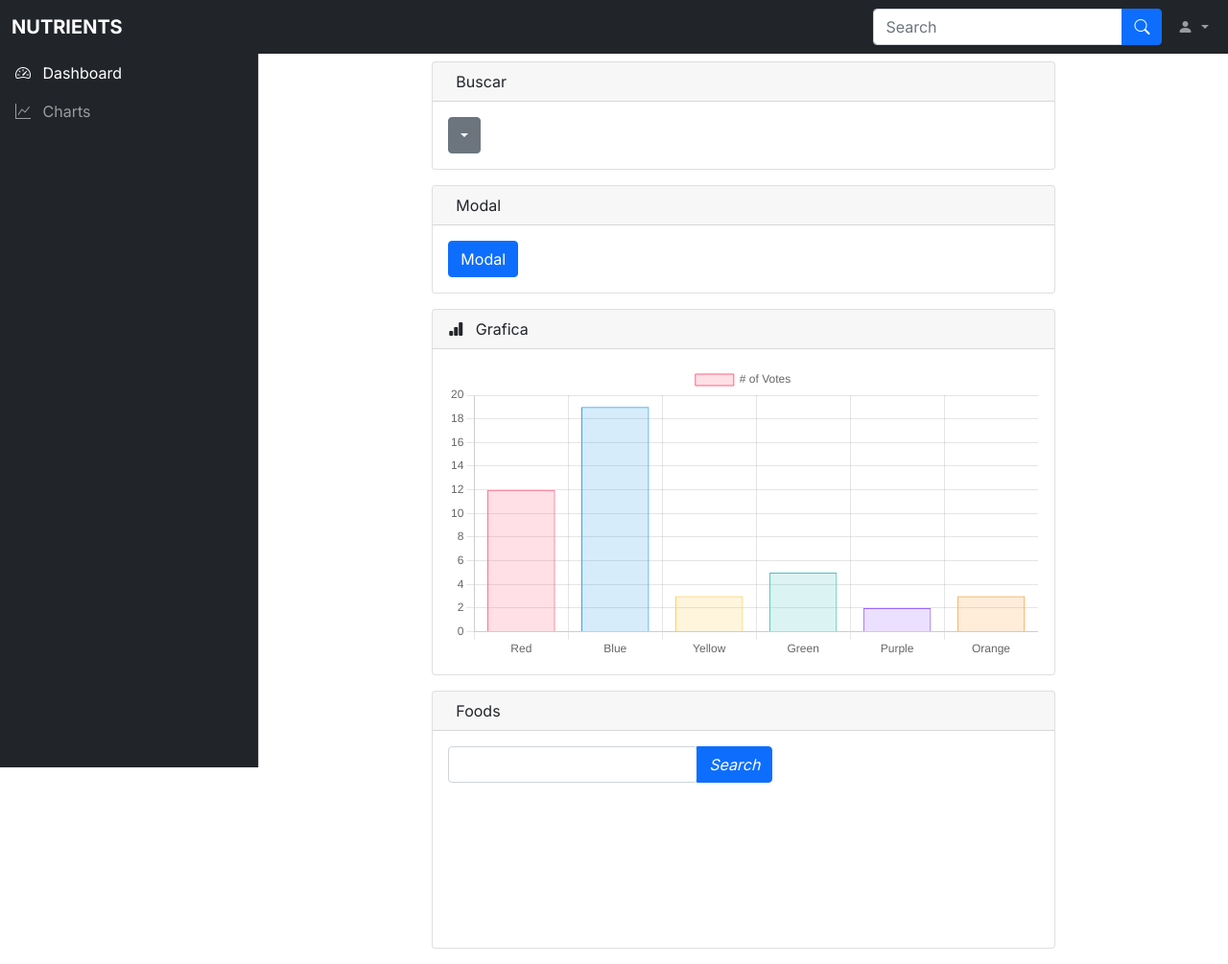
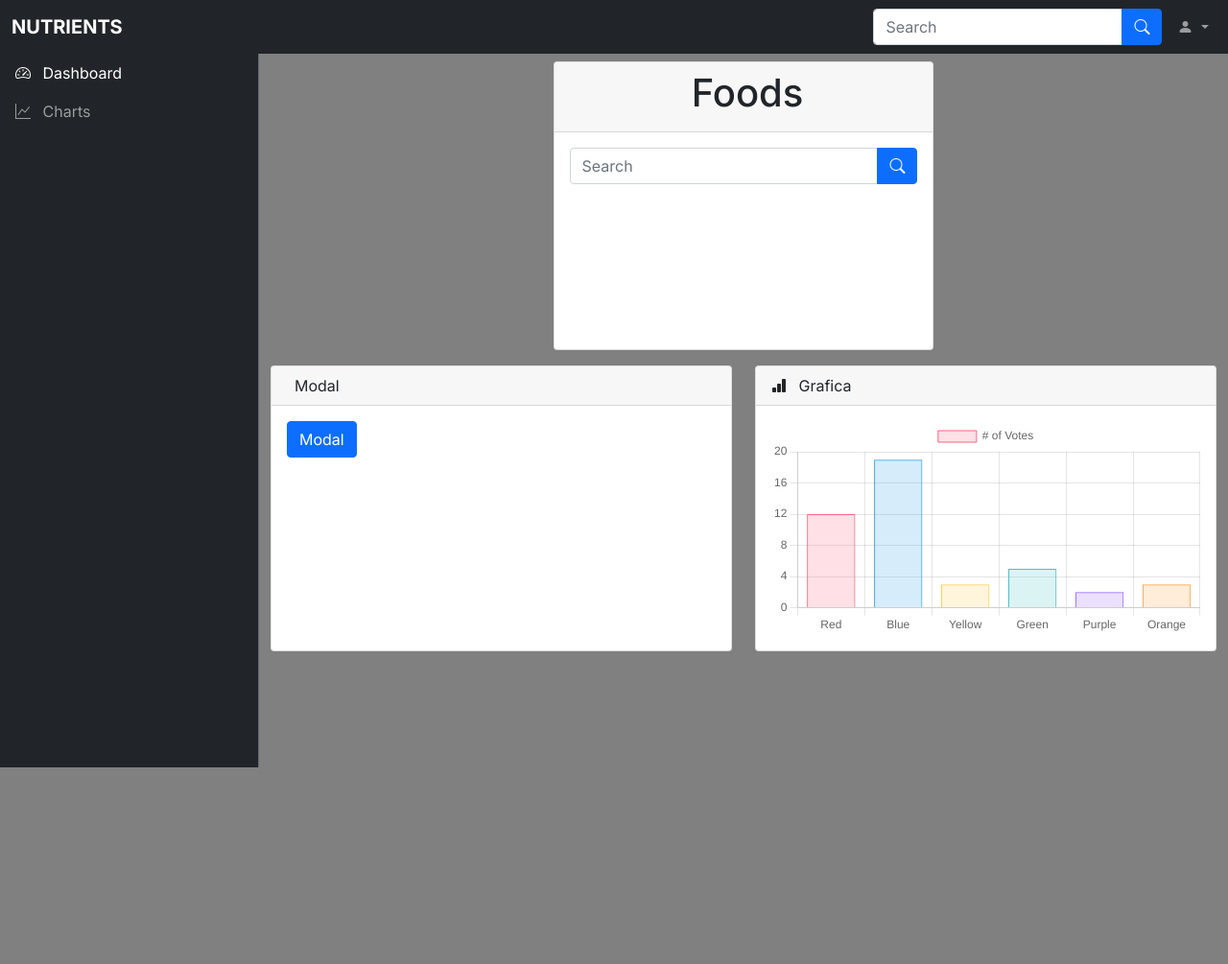
Before and after one commit to AlejandroHDZ2021/Proyecto-3-Dashboard, a plain HTML site: page index.html in a window 1280 px wide. Shown: the whole page at 96% size. After the commit the page ends 800 px from the top, so only its background shows below. Drawn offline with nearby package versions, Linux system fonts and the light colour scheme.

Commit message:
card modified

```diff
--- a/index.html
+++ b/index.html
@@ -9,7 +9,7 @@
     <link rel="stylesheet" href="css/style.css" />
     <title>Nutrients Dashboard</title>
   </head>
-  <body>
+  <body style="background-color: gray;">
     <!--Menu superior -->
     <nav class="navbar navbar-expand-lg navbar-dark bg-dark fixed-top">
       <div class="container-fluid">
@@ -95,43 +95,34 @@
       <div class="container-fluid">
 
         <div class="row justify-content-center">
-          <div class="col-md-8 mb-3">
+            <div class="col-md-5 mb-3">
               <div class="card h-100">
-              <div class="card-header">
-                <span class="me-2"><i></i></span>
-                Buscar
+                <div class="card-header text-center">
+                  <h1>
+                  <span class="me-2"><i class="bi bi-food"></i></span>
+                  Foods
+                </h1>
                 </div>
-              <div class="card-body" >
-                <div class="dropdown hierarchy-select" id="example">
-                  <button type="button" class="btn btn-secondary dropdown-toggle" id="example-two-button" data-toggle="dropdown" aria-haspopup="true" aria-expanded="false"></button>
-                  <div class="dropdown-menu" aria-labelledby="example-two-button">
-                    <div class="hs-searchbox">
-                        <input type="text" class="form-control" autocomplete="off">
+                <div class="card-body">
+                        <div class="input-group">
+                          <input class="form-control" type="search" onkeypress="getData()" id="form1" placeholder="Search" aria-label="Search"/>
+                          <button type="button" onclick="getData()" class="btn btn-primary" type="submit">
+                            <i class="bi bi-search"></i>
+                          </button>
                         </div>
-                        <div class="hs-menu-inner">
-
-                            <div class="dropdown-item" data-value="1" href="#">
-                              <img src="" alt="">
-                              <a>11</a>
+                        <div class="container">
 
                         </div>
-                            <div class="dropdown-item" data-value="2" href="#">
-                              <img src="" alt="">
-                              <a>22</a>
-                            </div>
-                            <div class="dropdown-item" data-value="3" href="#">
-                              <img src="" alt="">
-                              <a>33</a>
+                        <canvas id="information"></canvas>
 
                   </div>
               </div>
             </div>
-                    </div>
+
 
         </div>
-            </div>
-          </div>
-          <div class="col-md-8 mb-3">
+        <div class="row justify-content-center">
+          <div class="col-md-6 mb-3">
             <div class="card h-100">
               <div class="card-header">
                 <span class="me-2"><i></i></span>
@@ -164,9 +155,7 @@
               </div>
             </div>
           </div>
-        </div>
-        <div class="row justify-content-center">
-          <div class="col-md-8 mb-3">
+          <div class="col-md-6 mb-3">
             <div class="card h-100">
               <div class="card-header">
                 <span class="me-2"><i class="bi bi-bar-chart-fill"></i></span>
@@ -178,30 +167,7 @@
             </div>
           </div>
         </div>
-        <div class="row justify-content-center">
-          <div class="col-md-8 mb-3">
-            <div class="card h-100">
-              <div class="card-header">
-                <span class="me-2"><i class="bi bi-food"></i></span>
-                Foods
-              </div>
-              <div class="card-body">
-                <div class="input-group">
-                  <div class="form-outline">
-                    <input type="search" onkeypress="getData()" id="form1" class="form-control" />
-                  </div>
-                  <button type="button" onclick="getData()" class="btn btn-primary">
-                    <i class="fas fa-search">Search</i>
-                  </button>
-                </div>
-              <div class="container">
 
-              </div>
-              <canvas id="information"></canvas>
-              </div>
-            </div>
-          </div>
-        </div>
       </div>
 
     </main>
--- a/js/app.js
+++ b/js/app.js
@@ -32,14 +32,25 @@ const render = ()=>{
     container.innerHTML=''
     foodData.forEach(food => {
         container.innerHTML +=`
-        <div class="card" style="width: 18rem;">
-            <img src="${food.photo.thumb}" class="card-img-top" alt="">
-            <div class="card-body">
-              <h5 class="card-title text-center">${food.food_name.toUpperCase()}</h5>
-              <p class="card-text text-center">Serving Size:  grams</p>
-              <a href="#"  class="btn  btn-danger" id="${food.food_name}"  onclick="bringNutrients(this)">Ver Detalles</a>
-            </div>
-        </div>
+
+
+        <div class="row">
+                        <div class="col-xl-4"  style="background-color:#aaa">
+                        <img src="${food.photo.thumb}" class="card-img-top" alt="">
+
+
+                        </div>
+                        <div class="col-xl-4"  style="background-color:#bbb">
+                          <h2>${food.food_name.toUpperCase()}</h2>
+                        </div>
+                        <div class="col-xl-4"  style="background-color:#ccc">
+                        <a href="#"  class="btn  btn-danger" id="${food.food_name}"  onclick="bringNutrients(this)">Ver Detalles</a>
+
+                        </div>
+                </div>
+
+
+
         `
     });
 
```
Lines whose indentation alone changed are shown as unchanged.
